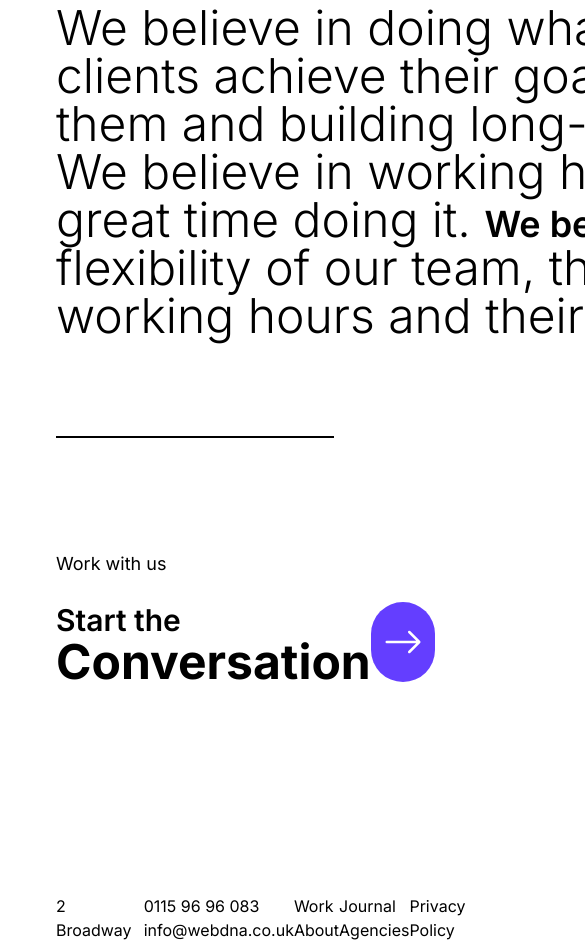
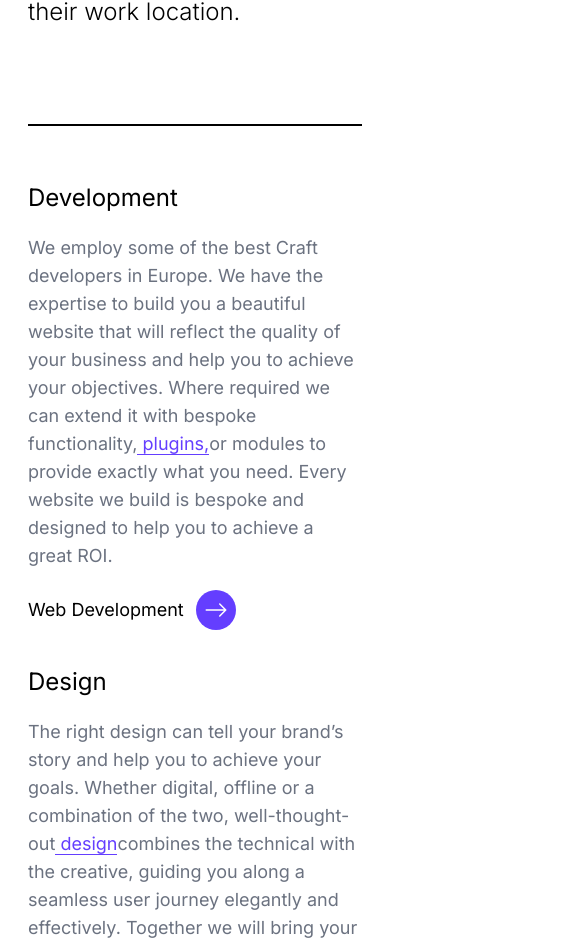
Before and after one commit to ShahzadAliSoomro/Marketing-Site, a Next.js app: page / in a window 390 px wide. Shown: the part 1052-1997 px from the top of the page, 585 px wide, since content can reach past the window. Built offline with nearby package versions, Linux system fonts and the light colour scheme.

Commit message:
home done

```diff
--- a/app/components/Footer/index.tsx
+++ b/app/components/Footer/index.tsx
@@ -5,15 +5,15 @@ import { BiLogoLinkedin, BiLogoFacebook } from 'react-icons/bi'
 export default function Footer() {
   return (
     <div className='w-full container mx-auto'>
-        <div className='flex flex-col gap-28 p-14'>
+        <div className='flex flex-col gap-28 lg:p-14 p-7'>
             <div className='flex flex-col gap-6'>
                 <div>
                     <p className=' text-lg'>Work with us</p>
                 </div>
-                <div className='flex justify-between'>
+                <div className='flex justify-between flex-wrap lg:flex-nowrap gap-5 lg:gap-0'>
                     <div className='flex flex-col'>
-                        <div className=' text-3xl font-semibold'>Start the</div>
-                        <div className=' text-5xl font-bold'>Conversation</div>
+                        <div className=' lg:text-3xl text-2xl font-semibold'>Start the</div>
+                        <div className=' lg:text-5xl text-3xl font-bold'>Conversation</div>
                     </div>
                     <div className='w-[80px] h-[80px] bg-[#643EFF] rounded-full p-3 flex justify-center items-center'>
                         <BsArrowRight className='text-white w-10 h-10'/>
@@ -21,7 +21,7 @@ export default function Footer() {
                 </div>
             </div>
             <div className='flex flex-col gap-6 pt-24'>
-            <div className='flex justify-between'>
+            <div className='flex justify-between flex-wrap lg:flex-nowrap gap-5 lg:gap-0'>
                 <div className='flex flex-col'>
                     <div><p>2 Broadway</p></div>
                     <div><p>Nottingham NG1 1PS</p></div>
--- a/app/components/HeroSec/index.tsx
+++ b/app/components/HeroSec/index.tsx
@@ -4,12 +4,12 @@ import { BsArrowRight } from "react-icons/bs";
 export default function HeroSec() {
   return (
     <div className="w-full container mx-auto">
-      <div className="flex flex-col gap-10 p-14">
+      <div className="flex flex-col gap-10 lg:p-14 p-7">
         <div className="flex flex-col pt-10">
-          <div className="text-7xl">We help our clients</div>
-          <div className="text-7xl font-bold">achieve their goals</div>
+          <div className="lg:text-7xl text-3xl">We help our clients</div>
+          <div className="lg:text-7xl text-4xl font-bold">achieve their goals</div>
         </div>
-        <div className="w-[613.41px] text-lg font-medium">
+        <div className="w-full lg:w-[613.41px] text-lg font-medium">
           Our expert team use creativity and data analytics to build digital
           experiences that deliver our clients' objectives.
         </div>
@@ -25,12 +25,12 @@ export default function HeroSec() {
             <div>
               <p>Our Beliefs</p>
             </div>
-            <div className="w-[1011.66px] text-5xl font-light">
+            <div className="w-full lg:w-[1011.66px] lg:text-5xl text-2xl font-light">
               We believe in doing what it takes to help our clients achieve
               their goals. Doing right by them and building long-lasting
               partnerships. We believe in working hard and having a great time
               doing it.{" "}
-              <span className="text-4xl font-semibold">
+              <span className="lg:text-4xl text-2xl font-semibold">
                 {" "}
                 We believe in flexibility–
               </span>{" "}
--- /dev/null
+++ b/app/components/Marketing/index.tsx
@@ -0,0 +1,103 @@
+import Link from "next/link";
+import React from "react";
+import { BsArrowRight } from "react-icons/bs";
+
+const MarketData =[
+    {
+        id: 1,
+        title: 'Development',
+        description: 'We employ some of the best Craft developers in Europe. We have the expertise to build you a beautiful website that will reflect the quality of your business and help you to achieve your objectives. Where required we can extend it with bespoke functionality,',
+        link: ' plugins,',
+        para: 'or modules to provide exactly what you need. Every website we build is bespoke and designed to help you to achieve a great ROI.',
+        arrowtext: 'Web Development',
+    },
+    {
+        id: 2,
+        title: 'Design',
+        description: 'The right design can tell your brand’s story and help you to achieve your goals. Whether digital, offline or a combination of the two, well-thought-out',
+        link: ' design',
+        para: 'combines the technical with the creative, guiding you along a seamless user journey elegantly and effectively. Together we will bring your brand to life through the right digital and offline experiences for your business, delivering excellent UX.',
+        arrowtext: 'Website Design',
+    },
+    {
+        id: 3,
+        title: 'Marketing',
+        description: 'Effective marketing places customers at the heart of your business. We will work alongside you to thoroughly understand both your business and your audience. Our discovery is then used to develop the right multi-channel',
+        link: ' marketing approach; ',
+        para: 'ensuring that your message lands with the right tone, at the right time, and on the right platform to engage the right customers.',
+        arrowtext: 'Our Marketing',
+    },
+    // {
+    //     id: 4,
+    //     title: 'Craft CMS',
+    //     description: 'Having used it since its inception, we are proud to be a leading expert in ',
+    //     link: 'Craft CMS.',
+    //     para: 'Our accolades include the European Enterprise Awards’ Craft CMS Agency and we were the first UK team to be recognised as Craft CMS Verified Partners. Using Craft, our team create and design unique websites that not only delight but have great functionality and work hard for you.',
+    //     arrowtext: 'Craft CMS',
+    // },
+    // {
+    //     id: 5,
+    //     title: 'Branding',
+    //     description: 'Whether you are seeking a branding consultant or searching for a',
+    //     link: ' branding agency',
+    //     para: 'to partner with, we can establish a branding strategy to meet your needs. We have a broad range of experience when it comes to brand and identity and can work with you on logo and brand guidelines right through to the implementation of digital assets, print and merchandise.',
+    //     arrowtext: 'Branding by webdna',
+    // },
+    // {
+    //     id: 6,
+    //     title: 'Strategy',
+    //     description: 'A key part of our process involves taking the time to understand the needs of your organisation and the, sometimes conflicting, demands of your stakeholders. Whether you’re upscaling your digital activity or launching your business from the ground up, we can work with you to create or evolve a',
+    //     link: 'strategy.',
+    //     para: 'that sets you up for success in your sector.',
+    //     arrowtext: 'Strategy Services',
+    // },
+    // {
+    //     id: 7,
+    //     title: 'Craft Commerce',
+    //     description: 'Both customisable and scalable, Craft Commerce allows us to create excellent ecommerce experiences. Simply put, its functionality allows us to make your ideas a reality, improving and adding value to your processes. We are experts in',
+    //     link: ' Craft Commerce, ',
+    //     para: 'so much so that in 2022, we were the first UK agency to be awarded Craft Commerce verified status.',
+    //     arrowtext: 'Ecommerce Development',
+    // },
+    // {
+    //     id: 8,
+    //     title: 'Offline Design',
+    //     description: 'We can provide you with all the necessary offline collateral designs as part of our full branding service. We also offer premium',
+    //     link: 'design services',
+    //     para: 'to marketing clients to accompany your offline marketing activity. Your brand should be consistent however it is experienced. We will help you produce the right print, packaging and environmental experience for your clients, prospects and staff.',
+    //     arrowtext: 'Print Branding',
+    // },
+    // {
+    //     id: 9,
+    //     title: 'Paid Search',
+    //     description: 'PPC can get quick results and, when correctly understood, can play an important part your digital marketing strategy. We don’t take a one-size fits all approach to',
+    //     link: 'PPC.',
+    //     para: 'Every business is unique and requires a thought-out approach to ensure optimal results. We will take the time to carry out relevant activities such as keyword research as well as understand the search trends in your sector.',
+    //     arrowtext: 'Paid Search',
+    // },
+]
+
+export default function Marketing() {
+  return (
+    <div className="w-full container mx-auto">
+      <div className="grid lg:grid-cols-3 md:grid-cols-2 grid-cols-1 gap-9 lg:p-14 p-7">
+        {MarketData.map((data) => (
+            <div className="flex flex-col gap-5">
+            <div className="lg:text-5xl text-2xl">{data.title}</div>
+            <p className="w-full lg:w-[401.33px] text-lg text-gray-500">
+              {data.description}
+              <Link href='' className="text-[#643EFF] border-b border-[#643EFF]">{data.link}</Link>
+              {data.para}
+            </p>
+            <div className="flex items-center gap-3">
+              <div className="text-lg font-normal">{data.arrowtext}</div>
+              <div className="bg-[#643EFF] w-[40px] h-[40px] rounded-full p-2">
+                <BsArrowRight className="text-white w-6 h-6" />
+              </div>
+            </div>
+          </div>
+        ))}
+      </div>
+    </div>
+  );
+}
--- a/app/components/Navbar/index.tsx
+++ b/app/components/Navbar/index.tsx
@@ -28,10 +28,9 @@ export default function Navbar() {
               <AiOutlinePlus />
             </div>
           </div>
-          <div>Work</div>
+
           <div>About</div>
-          <div>Journal</div>
-          <div>Careers</div>
+
           <div className="bg-[#643EFF] p-3 rounded-full">
             <button className="text-white">Get in touch</button>
           </div>
--- a/app/page.tsx
+++ b/app/page.tsx
@@ -1,10 +1,12 @@
 import React from 'react'
 import HeroSec from './components/HeroSec'
+import Marketing from './components/Marketing'
 
 export default function Home() {
   return (
    <div>
     <HeroSec />
+    <Marketing />
    </div>
   )
 }
```
